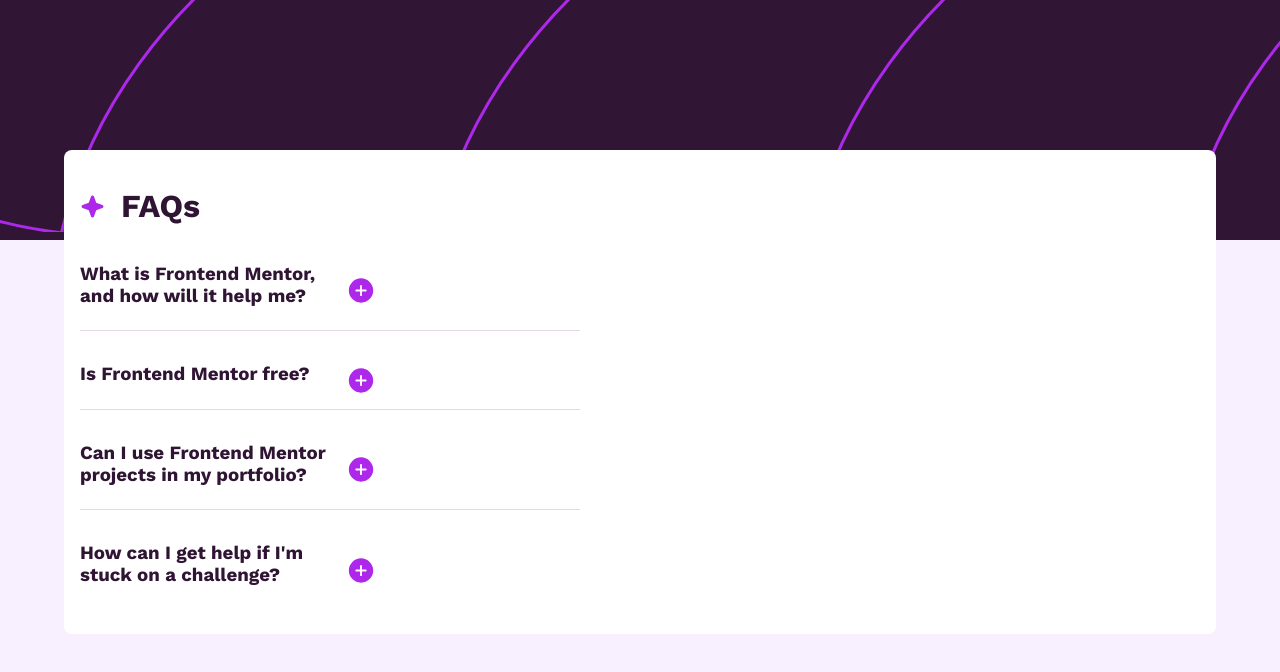
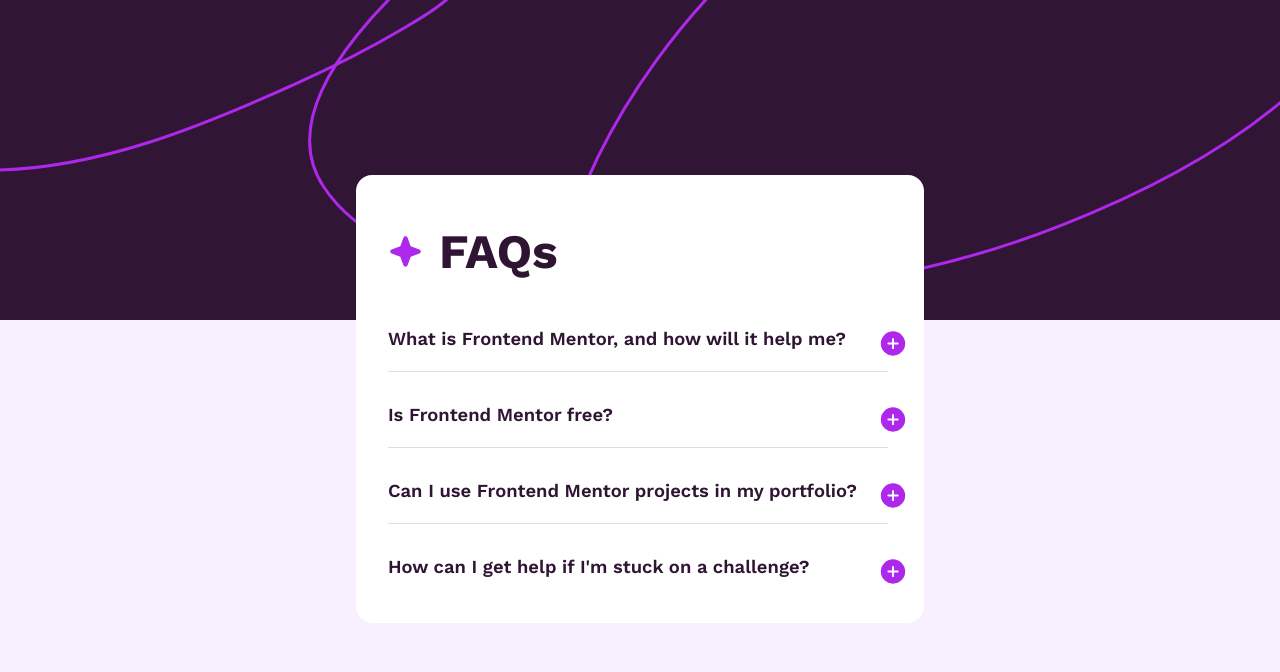
Before and after one commit to davis-matt0/FAQ-Accordion, a plain HTML site: page index.html in a window 1280 px wide. Drawn offline with nearby package versions, Linux system fonts and the light colour scheme.

Commit message:
adjust layout for large screens

```diff
--- a/index.css
+++ b/index.css
@@ -19,7 +19,8 @@ h2 {
 .question {
   font-size: 1.17em;
   width: 250px;
-  margin-top: 0;
+  margin: 0;
+  font-weight: 600;
 }
 
 .question:hover,
@@ -29,8 +30,7 @@ h2 {
 
 .answer {
   color: hsl(292, 16%, 49%);
-  margin: 0 0 1.5em 0;
-  /* font-weight: 500; */
+  margin: 1.5em 0 1.5em 0;
   opacity: 90%;
   line-height: 1.3;
 }
@@ -43,7 +43,14 @@ h2 {
   /* position: relative; */
 }
 
-.flex {
+@media (min-width: 420px) {
+  .top-bg {
+    background: url(./assets/images/background-pattern-desktop.svg);
+  }
+}
+
+.flex,
+.question-flex {
   display: flex;
   gap: 1em;
 }
@@ -51,9 +58,10 @@ h2 {
 .container {
   background-color: white;
   width: 90%;
+  max-width: 35.5em;
   margin: 0 auto;
   padding: 1em 1em;
-  border-radius: 0.5em;
+  border-radius: 1em;
   position: absolute;
   top: 150px;
   left: 0;
@@ -61,7 +69,6 @@ h2 {
 }
 
 .question-answer-container {
-  position: relative;
   padding: 1em 0;
   cursor: pointer;
 }
@@ -107,3 +114,32 @@ h2 {
 .attribution a {
   color: hsl(228, 45%, 44%);
 }
+
+@media (min-width: 750px) {
+  .top-bg {
+    padding: 10em 0;
+  }
+  .container {
+    top: 175px;
+  }
+  header,
+  .question-answer-container {
+    margin-left: 1em;
+  }
+  h1 {
+    font-size: 3rem;
+  }
+  .star-icon {
+    width: 35px;
+  }
+  .question {
+    width: max-content;
+    font-size: 1.15rem;
+  }
+  .question-flex {
+    justify-content: space-between;
+  }
+  .answer {
+    margin: 1em 0 1.5em 0;
+  }
+}
--- a/index.html
+++ b/index.html
@@ -31,7 +31,7 @@
           <h1 class="title">FAQs</h1>
         </header>
         <div class="question-answer-container">
-          <div class="question-container flex">
+          <div class="question-container question-flex">
             <h2 class="question">
               What is Frontend Mentor, and how will it help me?
             </h2>
@@ -52,7 +52,7 @@
           <div class="underline"></div>
         </div>
         <div class="question-answer-container">
-          <div class="question-container flex">
+          <div class="question-container question-flex">
             <h2 class="question">Is Frontend Mentor free?</h2>
             <button class="expand-collapse btn">
               <img
@@ -70,7 +70,7 @@
           <div class="underline"></div>
         </div>
         <div class="question-answer-container">
-          <div class="question-container flex">
+          <div class="question-container question-flex">
             <h2 class="question">
               Can I use Frontend Mentor projects in my portfolio?
             </h2>
@@ -90,7 +90,7 @@
           <div class="underline"></div>
         </div>
         <div class="question-answer-container">
-          <div class="question-container flex">
+          <div class="question-container question-flex">
             <h2 class="question">
               How can I get help if I'm stuck on a challenge?
             </h2>
```
